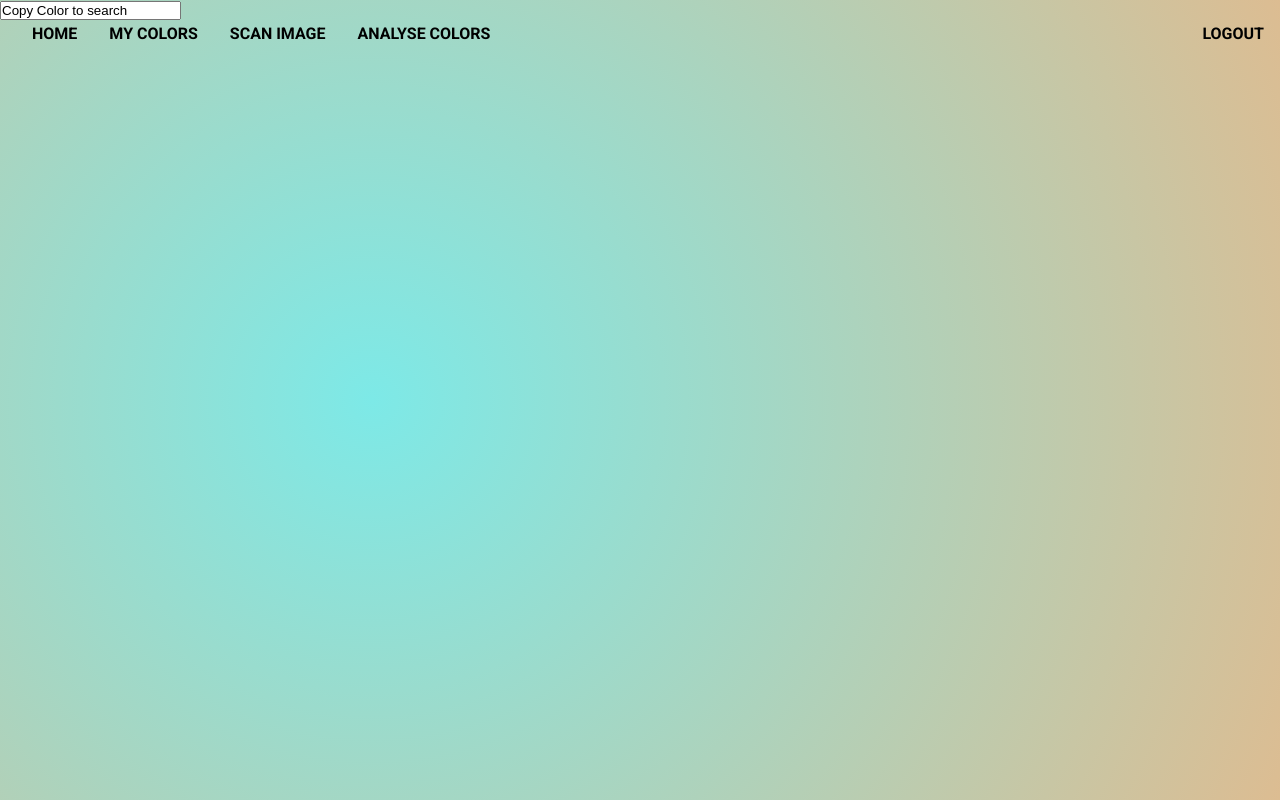
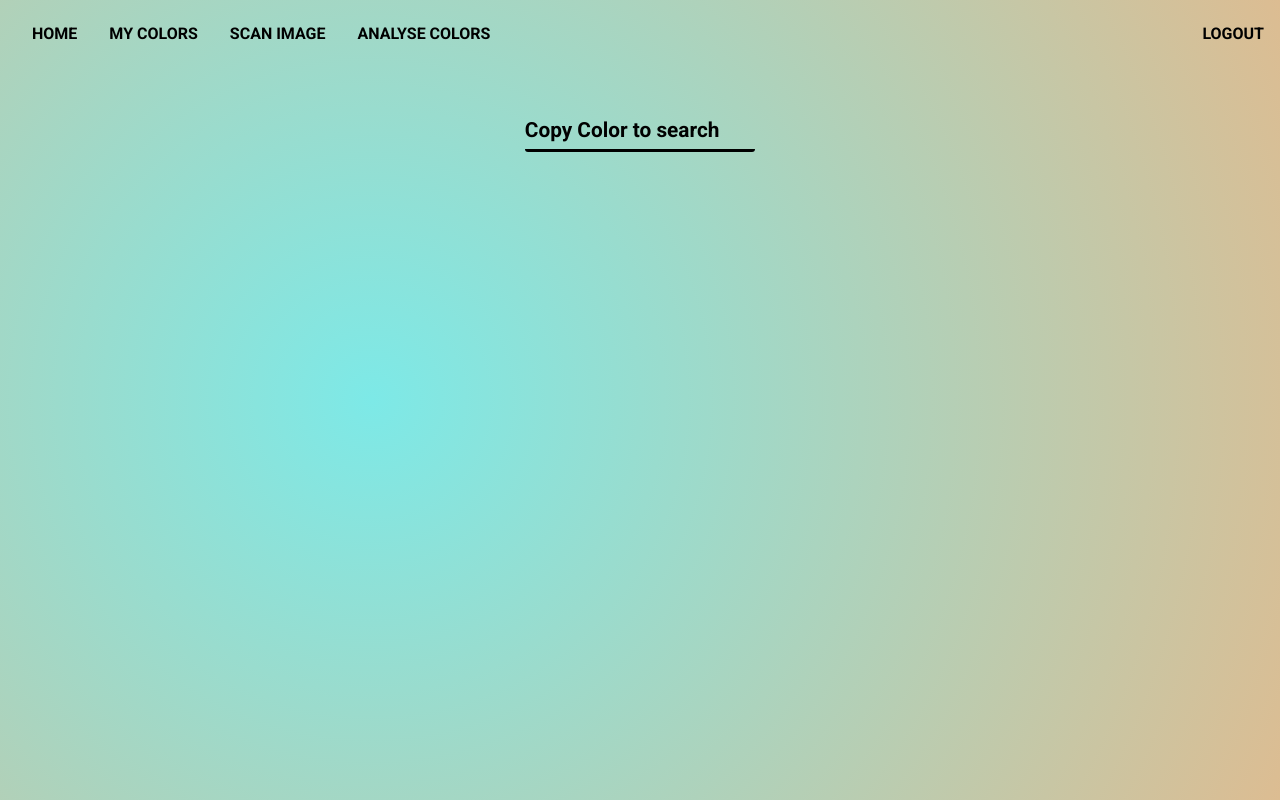
Before and after one commit to CarstenJung/CS50X-Final-Project, a Flask app: page /analyse in a window 1280 px wide. Run offline with Flask 2, Linux system fonts and the light colour scheme; some libraries are stand-ins or nearby versions; some web fonts are replaced.

Commit message:
analyse worked

```diff
--- a/app.py
+++ b/app.py
@@ -199,6 +199,9 @@ def upload_file():
 # Analyse Colors
 @app.route('/analyse', methods=['GET', 'POST'])
 def analyse():
+    if request.method == 'GET':
+        return render_template("analyse.html")
+
     if request.method == 'POST':
         # Get color
         color = request.form.get("analyse_color")
@@ -206,5 +209,3 @@ def analyse():
         color = analyse_color(color)
 
         return render_template("analyse.html", color=color)
-    else:
-        return render_template("analyse.html")
--- a/static/style.css
+++ b/static/style.css
@@ -250,6 +250,65 @@ header ul li a {
     margin-top: 50%;
 }
 
+/********************************************/
+/* Analyse*/
+/********************************************/
+.analyse_container {
+    max-width: 90%;
+    margin: auto;
+}
+
+.analyse_input,
+.analyse_output {
+    display: flex;
+    justify-content: center;
+    padding-top: 10%;
+}
+
+.analyse_input form {
+    width: 20%;
+}
+
+.analyse_input input[type=text] {
+    display: inline-block;
+    width: 100%;
+    height: 2.3rem;
+    background: transparent;
+    border: none;
+    border-bottom: 3px solid #000;
+    border-radius: 3px;
+}
+
+.analyse_input input::placeholder {
+    font-family: var(--font-text);
+    font-weight: 600;
+    font-size: 1.3rem;
+    color: #000;
+}
+
+.analyse_output_color {
+    width: 300px;
+    height: 300px;
+    box-shadow: 10px 10px 8px 0px rgb(0 0 0 / 30%);
+    margin: .5em;
+}
+
+.analyse_output_text {
+    padding: 3rem;
+    background-color: rgba(255, 255, 255, 0.337);
+    box-shadow: 10px 10px 8px 0px rgb(0 0 0 / 30%);
+    margin: .5em;
+}
+
+.analyse_output_text p {
+    padding: 1rem;
+}
+
+.analyse_color_data {
+    font-family: var(--font-headline);
+    font-weight: 800;
+}
+
 /* Media Query */
 @media screen and (max-width: 768px) {
     .hero h1 {
--- a/templates/analyse.html
+++ b/templates/analyse.html
@@ -6,9 +6,23 @@ Analyse Colors
 
 {% block content %}
 <div class="wrapper analyse">
-    <form action="/analyse" method="POST">
-        <input type="text" value="Copy Color to search" name="analyse_color">
-        {{ color }}
-    </form>
+    <div class="analyse_container">
+        <div class="analyse_input">
+            <form action="/analyse" method="POST">
+                <input type="text" placeholder="Copy Color to search" name="analyse_color">
+            </form>
+        </div>
+        {% if color %}
+        <div class="analyse_output">
+            <div class="analyse_output_color" style="background-color: {{ color["rgb"]["value"] }};"></div>
+            <div class="analyse_output_text">
+                <p><span class="analyse_color_data">Color Name:</span> {{ color["name"]["value"] }}</p>
+                <p><span class="analyse_color_data">RGB Value:</span> {{ color["rgb"]["value"] }}</p>
+                <p><span class="analyse_color_data">HSL Value:</span> {{ color["hsl"]["value"] }}</p>
+                <p><span class="analyse_color_data">HEX Value:</span> {{ color["name"]["closest_named_hex"] }}</p>
+            </div>
+        </div>
+        {% endif %}
+    </div>
 </div>
 {% endblock %}
```
Also changed, not shown: 1 other file.
